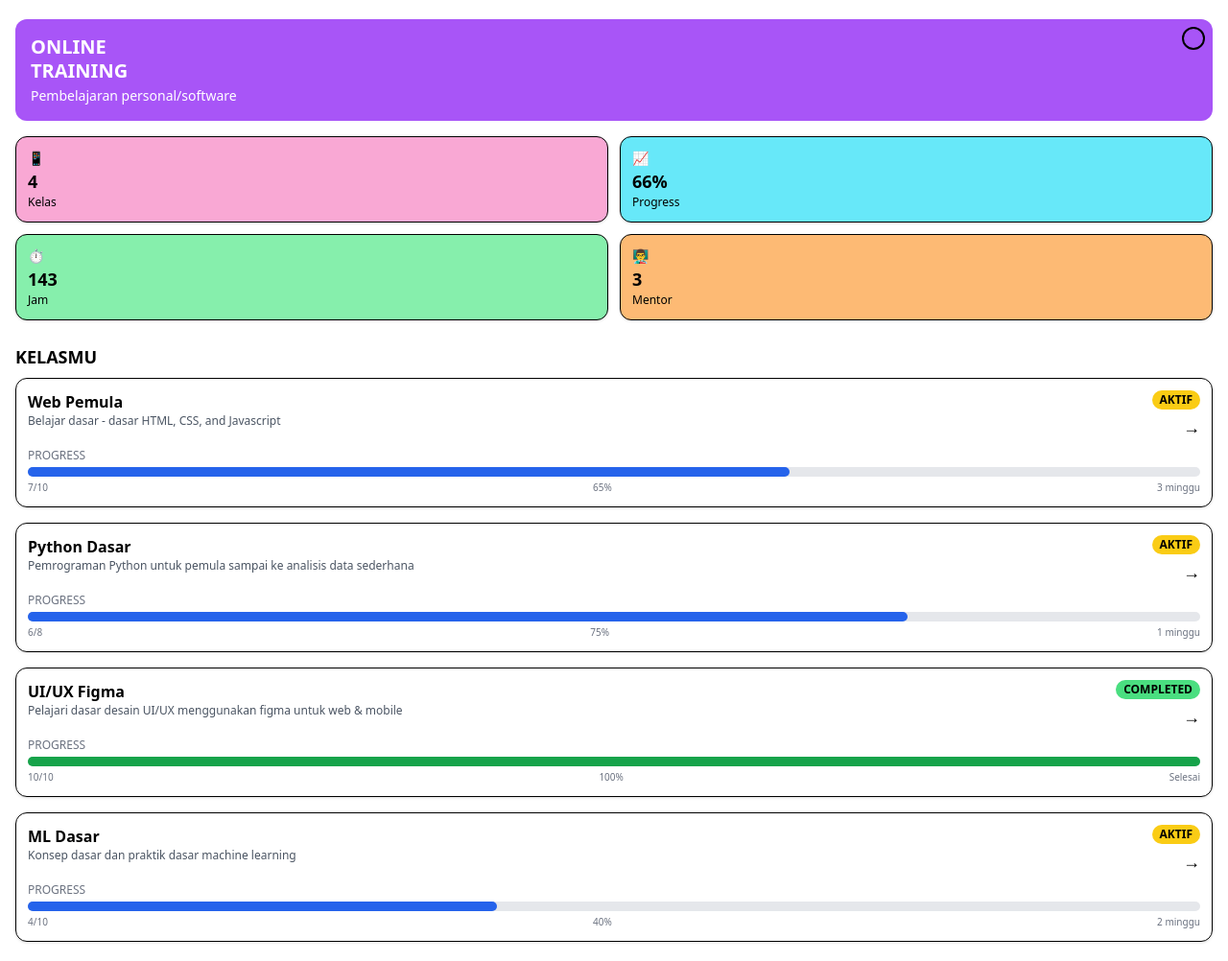
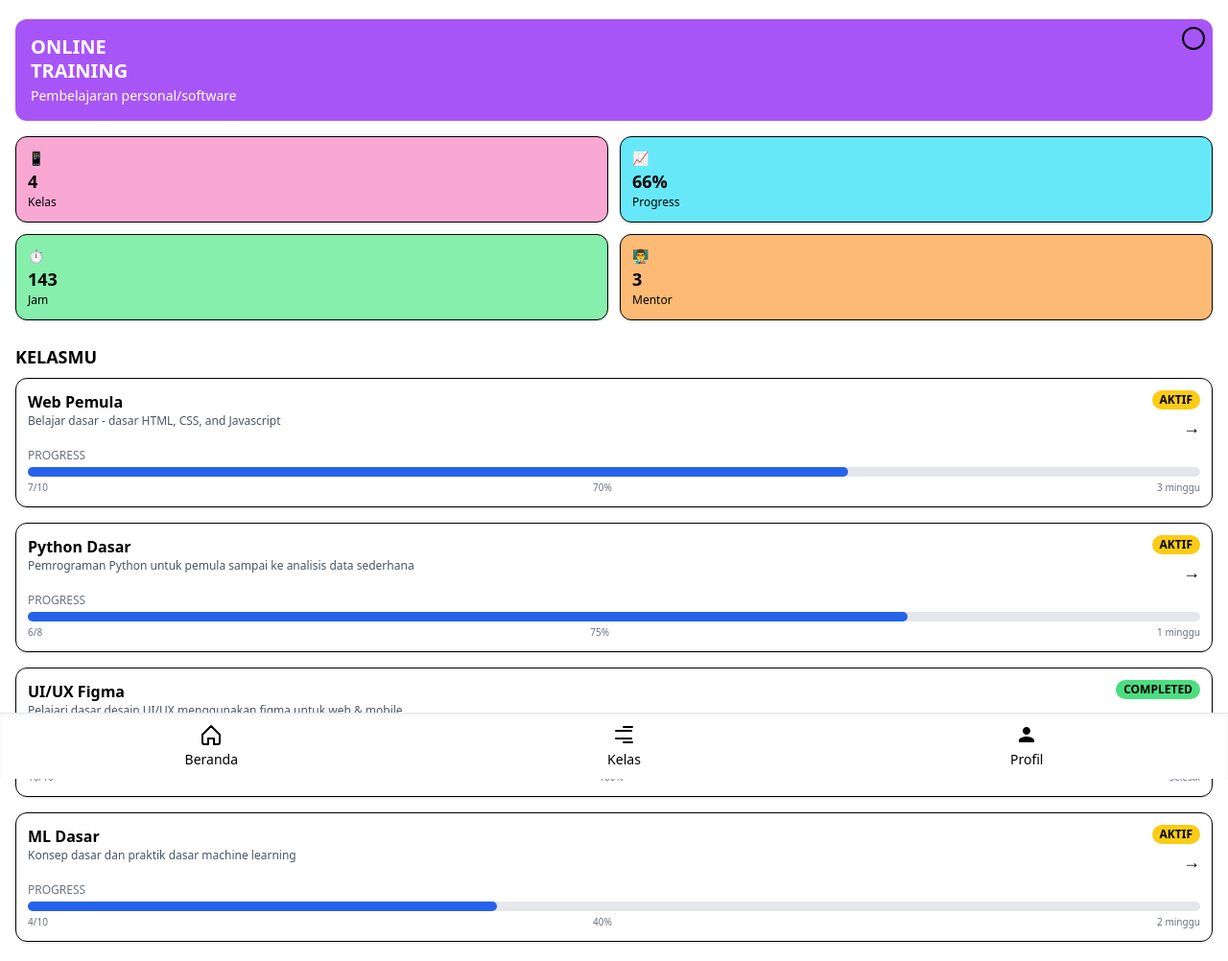
Before and after one commit to RanggaMuhammadFirdaus/Mobile-App-Edunest, a plain HTML site: page detailclass2.html in a window 1280 px wide. Shown: the whole page at 96% size. Drawn offline with nearby package versions, Linux system fonts and the light colour scheme.

```diff
--- a/detailclass2.html
+++ b/detailclass2.html
@@ -59,11 +59,11 @@
     </div>
     <div class="text-xs text-gray-500 mb-1">PROGRESS</div>
     <div class="w-full bg-gray-200 rounded-full h-2.5 mb-1">
-      <div class="bg-blue-600 h-2.5 rounded-full w-[65%]"></div>
+      <div class="bg-blue-600 h-2.5 rounded-full w-[70%]"></div>
     </div>
     <div class="flex justify-between text-[10px] text-gray-500">
       <span>7/10</span>
-      <span>65%</span>
+      <span>70%</span>
       <span>3 minggu</span>
     </div>
   </div>
@@ -137,6 +137,39 @@
     </div>
   </div>
 </div>
+
+ <!-- Bottom Navigation -->
+<div class="fixed -bottom-3 left-0 right-0 bg-white border-t flex justify-around items-center h-13 shadow-inner z-50">
+  <!-- Beranda -->
+  <button onclick="navigateTo('home.html')" id="btn-beranda"
+    class="transition-transform duration-150 active:scale-90 flex flex-col items-center text-black font-medium px-6 py-2 rounded-full border-2 border-transparent">
+    <svg xmlns="http://www.w3.org/2000/svg" class="w-6 h-6 mb-1" fill="none" viewBox="0 0 24 24" stroke="currentColor">
+      <path stroke-linecap="round" stroke-linejoin="round" stroke-width="2"
+        d="M3 12l9-9 9 9v8a2 2 0 01-2 2h-4v-6H9v6H5a2 2 0 01-2-2z" />
+    </svg>
+    <span class="text-sm">Beranda</span>
+  </button>
+
+  <!-- Kelas -->
+  <button onclick="navigateTo('detailclass.html')" id="btn-kelas"
+    class="transition-transform duration-150 active:scale-90 flex flex-col items-center text-black font-medium px-6 py-2 rounded-full border-2 border-transparent">
+    <svg xmlns="http://www.w3.org/2000/svg" class="w-6 h-6 mb-1" fill="none" viewBox="0 0 24 24" stroke="currentColor">
+      <path stroke-linecap="round" stroke-linejoin="round" stroke-width="2"
+        d="M12 20h9M12 4h9M4 8h16M4 16h16" />
+    </svg>
+    <span class="text-sm">Kelas</span>
+  </button>
+
+  <!-- Profil -->
+  <button onclick="navigateTo('profile.html')" id="btn-profil"
+    class="transition-transform duration-150 active:scale-90 flex flex-col items-center text-black font-medium px-6 py-2 rounded-full border-2 border-transparent">
+    <svg xmlns="http://www.w3.org/2000/svg" class="w-6 h-6 mb-1" fill="currentColor" viewBox="0 0 24 24">
+      <path
+        d="M12 12c2.21 0 4-1.79 4-4s-1.79-4-4-4-4 1.79-4 4 1.79 4 4 4zm0 2c-2.67 0-8 1.34-8 4v2h16v-2c0-2.66-5.33-4-8-4z" />
+    </svg>
+    <span class="text-sm">Profil</span>
+  </button>
+</div>
   </div>
 
 </body>
```
Also changed, not shown: class.html (+1 -1 lines), detailclass.html (+1 -1 lines), home.html (+1 -1 lines), statusbayar.html (+1 -1 lines).
